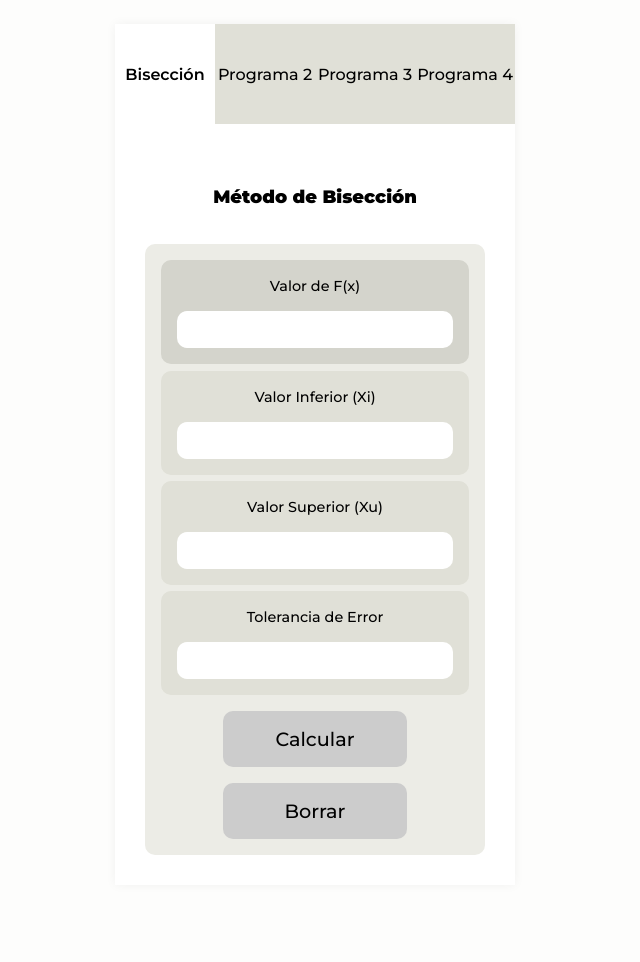
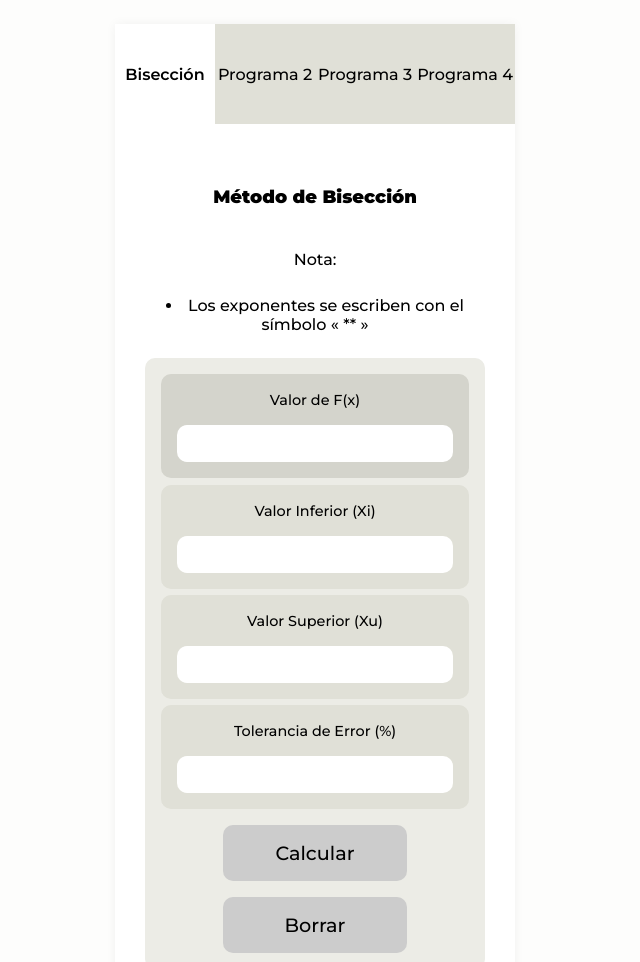
Before and after one commit to LUISPINTO90/Programa-AproximacionDeRaices-IntegralDefinida, a plain HTML site: page index.html in a window 1280 px wide. Shown: the top 962 px of the page, without its empty margins (325-965 px from the left). Before the commit the page ends 909 px from the top, so only its background shows below. Drawn offline with Linux system fonts and the light colour scheme.

Commit message:
Add text[Nota] in index.html

```diff
--- a/index.html
+++ b/index.html
@@ -29,6 +29,10 @@
       <div class="tabsBody">
         <div class="tabsContent isActive">
           <h2 class="tabsTitle">M&eacute;todo de Bisecci&oacute;n</h2>
+          <p>
+            Nota:
+            <li>Los exponentes se escriben con el s&iacute;mbolo « ** »</li>
+          </p>
           <div class="calculator">
             <div class="displayCalculator">
               <label
@@ -49,7 +53,8 @@
             </div>
             <div class="optionsCalculator">
               <label
-                >Tolerancia de Error <input type="number" id="ToleranciaError"
+                >Tolerancia de Error (%)
+                <input type="number" id="ToleranciaError"
               /></label>
             </div>
             <input
```
